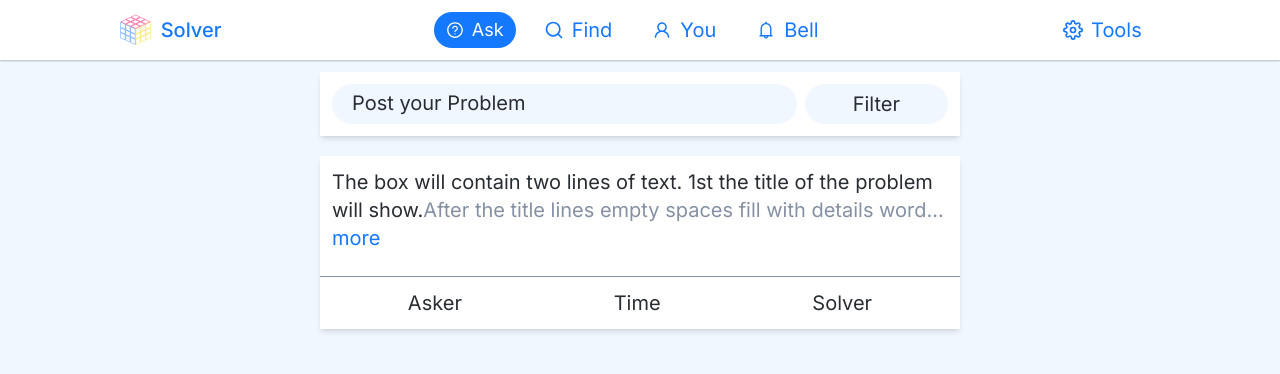
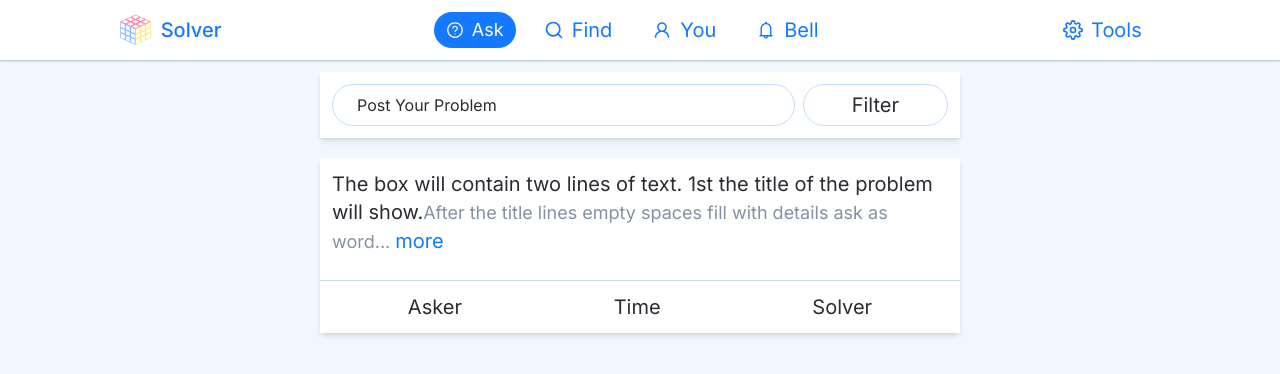
Before and after one commit to coddermoon/vlifer, a React (Create React App) app: page /ask in a window 1280 px wide. Shown: the top 374 px of the page. Built offline with nearby package versions, Linux system fonts and the light colour scheme.

Commit message:
searchbox modified

```diff
--- a/src/components/Posts.js
+++ b/src/components/Posts.js
@@ -6,8 +6,8 @@ const Posts = () => {
 
             <div className="askForm bg-white  shadow-md mt-5">
 
-               <p className='text-xl  p-3 '><span className="heading text-textColor">The box will contain two lines of text. 1st the title of the problem will show.</span>
-<span className="paragraph text-darkShade">After the title lines empty spaces fill with details word... </span><button className='text-primaryColor'> more</button></p>
+               <p className='text-xl   p-3 '><span className="heading text-textColor">The box will contain two lines of text. 1st the title of the problem will show.</span>
+<span className="paragraph text-darkShade text-lg">After the title lines empty spaces fill with details ask as word... </span><button className='text-primaryColor'> more</button></p>
 
 <div className="footer flex justify-around items-center mt-3 userNav  p-3 ">
 
--- a/src/index.css
+++ b/src/index.css
@@ -24,7 +24,7 @@ table, td {
 }
 
 .userNav{
-  border-top:.5px solid #8591A2
+  border-top:.5px solid #C4DDFF
 }
 
 .border-bottom{
--- a/src/pages/Ask/Ask.js
+++ b/src/pages/Ask/Ask.js
@@ -1,21 +1,25 @@
 import React from 'react';
+import { Link } from 'react-router-dom';
 import Posts from '../../components/Posts';
 
 
 
 const Ask = () => {
     const FormBtn = {name:'Filter',icons:'' }
-    const FormInputData  = {inputPlaceholder:'Post your Problem'}
+
 
     return (
         <div className='md:max-w-[50%] mx-auto bg-green-400 my-3'>
 
             <div className="askForm bg-white p-3   shadow-md">
 
-                <form  className='flex gap-2'>
-                    <input className='w-full rounded-full bg-bgColor outline-darkShade outline-[0.5px] p-2  placeholder:pl-3 placeholder:text-xl placeholder:text-textColor ' type="text" placeholder={FormInputData.inputPlaceholder} />
-                    <button className='text-xl px-12  bg-bgColor  rounded-full'>{FormBtn.name}</button>
-                </form>
+                <div  className='flex gap-2 '>
+                    {/* <input className='w-full rounded-full bg-white border border-deepShade outline-deepShade outline-[0.5px] p-2  placeholder:pl-3 placeholder:text-lg placeholder:text-textColor ' type="text" placeholder={FormInputData.inputPlaceholder} /> */}
+
+<div className='w-full rounded-full bg-white border border-deepShade outline-deepShade outline-[0.5px] p-2  placeholder:pl-3 placeholder:text-lg placeholder:text-textColor '><Link className='pl-4 '>Post Your Problem</Link></div>
+
+                    <button className='text-xl px-12  bg-white  rounded-full  border border-deepShade'>{FormBtn.name}</button>
+                </div>
 
             </div>
 
--- a/src/pages/Find/Find.js
+++ b/src/pages/Find/Find.js
@@ -17,13 +17,13 @@ const Find = () => {
                     onFocus={() => setFocused(true)}
                     onBlur={() => setFocused(false)}
 
-                    className='w-full rounded-full bg-bgColor outline-darkShade outline-[0.5px] p-2  placeholder:pl-3 placeholder:text-xl placeholder:text-textColor ' type="text" placeholder={FormInputData.inputPlaceholder} />
+                    className='w-full rounded-full bg-white border border-deepShade outline-none  p-2  placeholder:pl-3 placeholder:text-lg placeholder:text-textColor ' type="text" placeholder={FormInputData.inputPlaceholder} />
 
                     {
 
-focused ? <button className='text-xl px-2  bg-bgColor  rounded-full '><FiSearch size={30}/></button>
+focused ? <button className='text-xl px-2  bg-primaryColor  rounded-full  border border-deepShade '><FiSearch  className='text-white' size={25}/></button>
 :
-<button className='text-xl px-12  bg-bgColor  rounded-full '>{FormBtn.name}</button>
+<button className='text-xl px-12  bg-white  rounded-full  border border-deepShade '>{FormBtn.name}</button>
 
                     }
 
```
